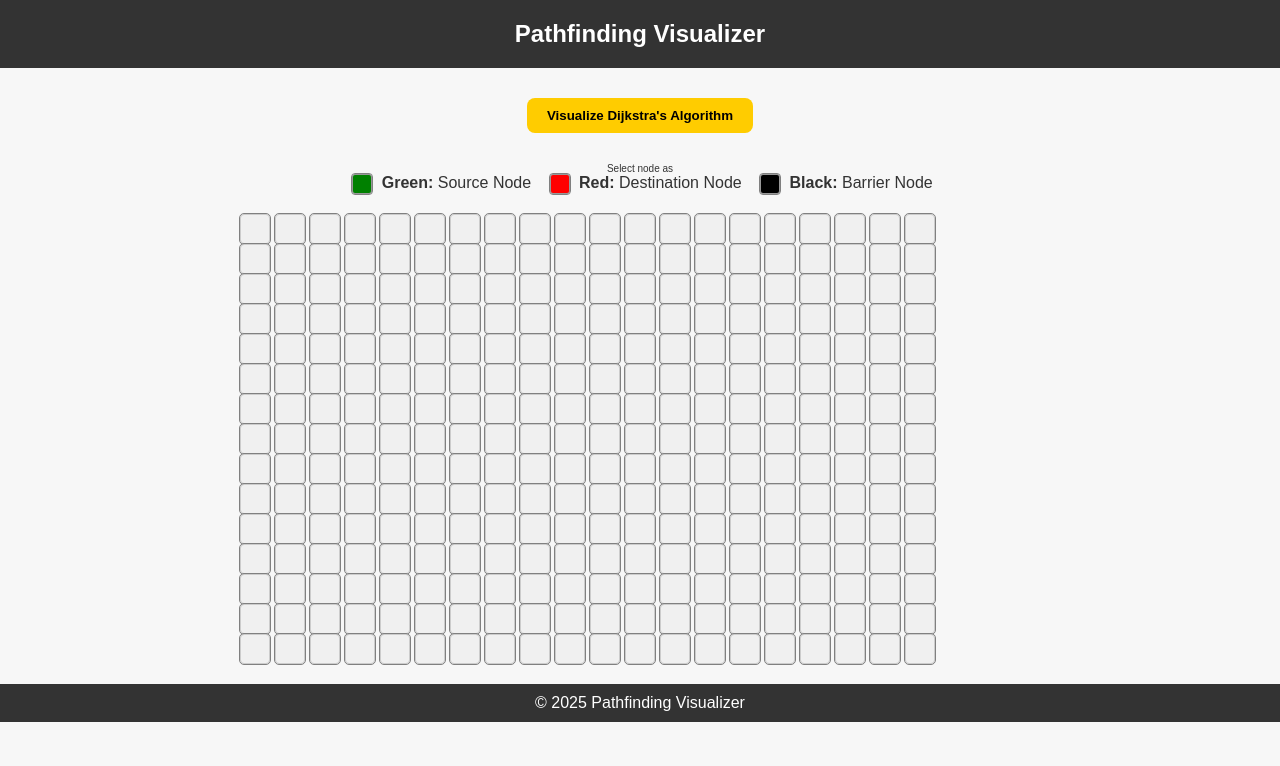
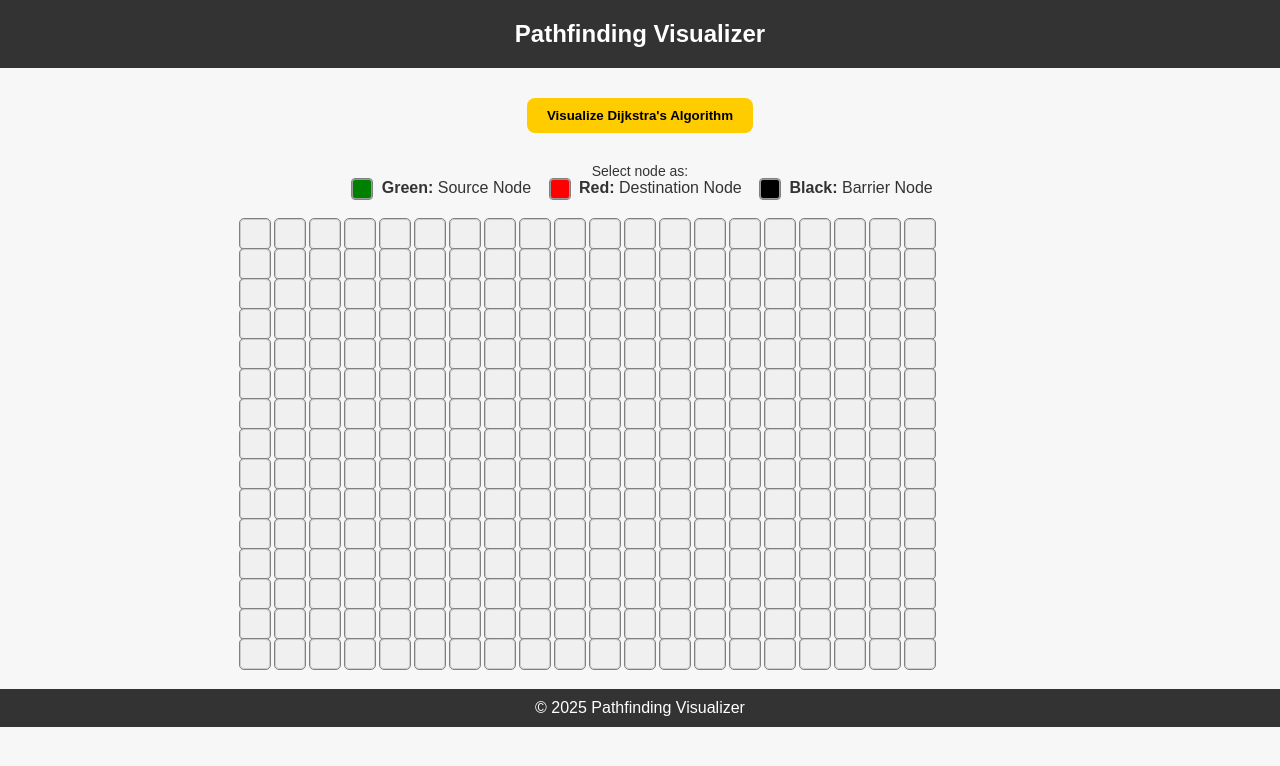
Before and after one commit to aaryanmehta2307/Map-Navigator-Project-Aryan-Mehta, a React (Create React App) app in the folder map-navigator-app/: page / in a window 1280 px wide. Shown: the top 766 px of the page. Built offline with nearby package versions, Linux system fonts and the light colour scheme.

Commit message:
feax: update-description

```diff
--- a/map-navigator-app/src/pathfindingvisualizer/PathfindingVisualizer.css
+++ b/map-navigator-app/src/pathfindingvisualizer/PathfindingVisualizer.css
@@ -271,5 +271,5 @@ footer {
     background-color: black;
 }
 .description-heading{
-    font-size: 10px;
+    font-size: 14px;
 }
--- a/map-navigator-app/src/pathfindingvisualizer/PathfindingVisualizer.jsx
+++ b/map-navigator-app/src/pathfindingvisualizer/PathfindingVisualizer.jsx
@@ -186,7 +186,7 @@ export default class PathfindingVisualizer extends Component {
           )}
         </div>
         <div className="description">
-            <div className="description-heading"> Select node as</div>
+            <div className="description-heading"> Select node as:</div>
           <p>
             <span className="node node-start" /> <strong>Green:</strong> Source
             Node &nbsp;&nbsp;
```
